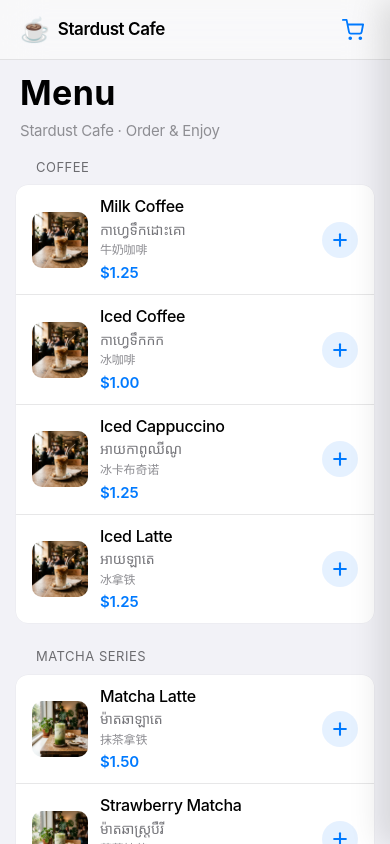
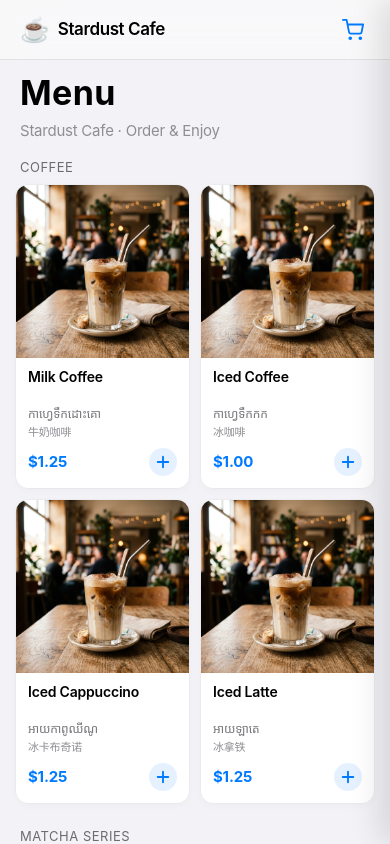
Before and after one commit to NhebPanha/menu_coffe_small_store, a Nuxt app: page / in a window 390 px wide. Shown: the top 844 px of the page. Built offline with nearby package versions, Linux system fonts and the light colour scheme.

Commit message:
feat(ui): display products in an elegant, responsive 2-column/3-column iOS grid layout

```diff
--- a/app/components/CategorySection.vue
+++ b/app/components/CategorySection.vue
@@ -1,12 +1,11 @@
 <template>
   <section class="category-section">
     <h2 class="section-header">{{ category.category }}</h2>
-    <div class="ios-card">
+    <div class="ios-grid-container">
       <MenuItem
-        v-for="(item, index) in category.items"
+        v-for="item in category.items"
         :key="item.id"
         :item="item"
-        :is-last="index === category.items.length - 1"
       />
     </div>
   </section>
@@ -31,12 +30,17 @@
   text-transform: uppercase;
   letter-spacing: 0.5px;
   color: #6c6c70;
-  margin: 0 0 8px 20px;
+  margin: 0 0 8px 4px;
 }
-.ios-card {
-  background: #fff;
-  border-radius: 12px;
-  overflow: hidden;
-  box-shadow: 0 0 0 0.5px rgba(0,0,0,0.04);
+.ios-grid-container {
+  display: grid;
+  grid-template-columns: repeat(2, 1fr);
+  gap: 12px;
+}
+@media (min-width: 520px) {
+  .ios-grid-container {
+    grid-template-columns: repeat(3, 1fr);
+    gap: 16px;
+  }
 }
 </style>
--- a/app/components/MenuItem.vue
+++ b/app/components/MenuItem.vue
@@ -1,21 +1,30 @@
 <template>
-  <div class="menu-row" :class="{ 'no-border': isLast }">
-    <img v-if="item.image" :src="item.image" :alt="item.en" class="row-image" />
-    <div class="row-info">
-      <div class="row-name">{{ item.en }}</div>
-      <div class="row-khmer">{{ item.kh }}</div>
-      <div class="row-chinese">{{ item.zh }}</div>
-      <div class="row-price">${{ item.price.toFixed(2) }}</div>
+  <div class="menu-card" @click="handleAdd">
+    <div class="card-image-wrapper">
+      <img v-if="item.image" :src="item.image" :alt="item.en" class="card-image" />
+      <Transition name="fade">
+        <div class="added-overlay" v-if="showToast">
+          <svg class="check-icon" xmlns="http://www.w3.org/2000/svg" width="32" height="32" viewBox="0 0 24 24" fill="none" stroke="currentColor" stroke-width="3" stroke-linecap="round" stroke-linejoin="round">
+            <polyline points="20 6 9 17 4 12"></polyline>
+          </svg>
+        </div>
+      </Transition>
     </div>
-    <button class="add-btn" @click="handleAdd">
-      <svg xmlns="http://www.w3.org/2000/svg" width="20" height="20" viewBox="0 0 24 24" fill="none" stroke="currentColor" stroke-width="2.5" stroke-linecap="round" stroke-linejoin="round">
-        <line x1="12" y1="5" x2="12" y2="19"/><line x1="5" y1="12" x2="19" y2="12"/>
-      </svg>
-    </button>
-    <!-- Toast feedback -->
-    <Transition name="toast">
-      <div class="added-toast" v-if="showToast">Added ✓</div>
-    </Transition>
+
+    <div class="card-info">
+      <div class="card-name">{{ item.en }}</div>
+      <div class="card-khmer">{{ item.kh }}</div>
+      <div class="card-chinese" v-if="item.zh">{{ item.zh }}</div>
+
+      <div class="card-footer">
+        <div class="card-price">${{ item.price.toFixed(2) }}</div>
+        <button class="add-btn" @click.stop="handleAdd">
+          <svg xmlns="http://www.w3.org/2000/svg" width="18" height="18" viewBox="0 0 24 24" fill="none" stroke="currentColor" stroke-width="2.5" stroke-linecap="round" stroke-linejoin="round">
+            <line x1="12" y1="5" x2="12" y2="19"/><line x1="5" y1="12" x2="19" y2="12"/>
+          </svg>
+        </button>
+      </div>
+    </div>
   </div>
 </template>
 
@@ -26,10 +35,6 @@
   item: {
     type: Object,
     required: true
-  },
-  isLast: {
-    type: Boolean,
-    default: false
   }
 })
 const { addToCart } = useCart()
@@ -43,100 +48,128 @@
 </script>
 
 <style scoped>
-.menu-row {
+.menu-card {
+  background: var(--ios-card, #ffffff);
+  border-radius: 12px;
+  overflow: hidden;
+  box-shadow: 0 0 0 0.5px rgba(0,0,0,0.04), 0 2px 8px rgba(0,0,0,0.03);
+  display: flex;
+  flex-direction: column;
+  transition: transform 0.15s ease, box-shadow 0.15s ease;
+  cursor: pointer;
+  -webkit-user-select: none;
+  user-select: none;
+}
+.menu-card:active {
+  transform: scale(0.96);
+  box-shadow: 0 0 0 0.5px rgba(0,0,0,0.04), 0 1px 4px rgba(0,0,0,0.02);
+}
+.card-image-wrapper {
+  position: relative;
+  width: 100%;
+  aspect-ratio: 1 / 1;
+  overflow: hidden;
+  background: #f2f2f7;
+}
+.card-image {
+  width: 100%;
+  height: 100%;
+  object-fit: cover;
+  transition: transform 0.3s ease;
+}
+.menu-card:hover .card-image {
+  transform: scale(1.04);
+}
+.added-overlay {
+  position: absolute;
+  top: 0;
+  left: 0;
+  right: 0;
+  bottom: 0;
+  background: rgba(48, 209, 88, 0.88);
+  backdrop-filter: blur(2px);
+  -webkit-backdrop-filter: blur(2px);
   display: flex;
   align-items: center;
-  padding: 10px 16px;
-  gap: 12px;
-  border-bottom: 0.5px solid rgba(60, 60, 67, 0.12);
-  position: relative;
-  transition: background 0.15s;
+  justify-content: center;
+  color: white;
+  z-index: 2;
 }
-.menu-row:active {
-  background: rgba(0,0,0,0.02);
+.check-icon {
+  animation: checkPop 0.3s cubic-bezier(0.175, 0.885, 0.32, 1.275);
 }
-.menu-row.no-border {
-  border-bottom: none;
+@keyframes checkPop {
+  0% { transform: scale(0.5); opacity: 0; }
+  100% { transform: scale(1); opacity: 1; }
 }
-.row-image {
-  width: 56px;
-  height: 56px;
-  border-radius: 10px;
-  object-fit: cover;
-  flex-shrink: 0;
+.card-info {
+  padding: 10px 12px 12px;
+  display: flex;
+  flex-direction: column;
+  flex: 1;
 }
-.row-info {
-  flex: 1;
-  min-width: 0;
+.card-name {
+  font-size: 14px;
+  font-weight: 600;
+  color: #000;
+  letter-spacing: -0.2px;
+  line-height: 1.25;
+  display: -webkit-box;
+  -webkit-line-clamp: 2;
+  -webkit-box-orient: vertical;
+  overflow: hidden;
+  height: 35px;
+  margin-bottom: 2px;
 }
-.row-name {
-  font-size: 16px;
-  font-weight: 500;
-  color: #000;
-  letter-spacing: -0.3px;
+.card-khmer {
+  font-size: 12px;
+  color: var(--ios-secondary, #3c3c43);
+  opacity: 0.7;
+  white-space: nowrap;
+  overflow: hidden;
+  text-overflow: ellipsis;
+  margin-bottom: 1px;
 }
-.row-khmer {
-  font-size: 14px;
-  color: #3c3c43;
-  margin-top: 1px;
-  opacity: 0.7;
+.card-chinese {
+  font-size: 11px;
+  color: var(--ios-tertiary, #8e8e93);
+  white-space: nowrap;
+  overflow: hidden;
+  text-overflow: ellipsis;
+  margin-bottom: 8px;
 }
-.row-chinese {
-  font-size: 12px;
-  color: #8e8e93;
-  margin-top: 1px;
+.card-footer {
+  display: flex;
+  align-items: center;
+  justify-content: space-between;
+  margin-top: auto;
 }
-.row-price {
+.card-price {
   font-size: 15px;
-  font-weight: 600;
-  color: #007aff;
-  margin-top: 3px;
+  font-weight: 700;
+  color: var(--ios-blue, #007aff);
 }
 .add-btn {
-  width: 36px;
-  height: 36px;
+  width: 28px;
+  height: 28px;
   border-radius: 50%;
   border: none;
   background: rgba(0, 122, 255, 0.1);
-  color: #007aff;
+  color: var(--ios-blue, #007aff);
   cursor: pointer;
   display: flex;
   align-items: center;
   justify-content: center;
-  flex-shrink: 0;
   transition: background 0.15s, transform 0.1s;
 }
 .add-btn:active {
   background: rgba(0, 122, 255, 0.2);
-  transform: scale(0.92);
+  transform: scale(0.9);
 }
-
-/* Toast animation */
-.added-toast {
-  position: absolute;
-  top: 50%;
-  right: 60px;
-  transform: translateY(-50%);
-  background: #30d158;
-  color: white;
-  font-size: 12px;
-  font-weight: 600;
-  padding: 4px 10px;
-  border-radius: 12px;
-  pointer-events: none;
+.fade-enter-active, .fade-leave-active {
+  transition: opacity 0.2s ease;
 }
-.toast-enter-active {
-  animation: toastIn 0.2s ease;
-}
-.toast-leave-active {
-  animation: toastOut 0.3s ease;
-}
-@keyframes toastIn {
-  from { opacity: 0; transform: translateY(-50%) scale(0.8); }
-  to { opacity: 1; transform: translateY(-50%) scale(1); }
-}
-@keyframes toastOut {
-  from { opacity: 1; transform: translateY(-50%) scale(1); }
-  to { opacity: 0; transform: translateY(-50%) scale(0.8); }
+.fade-enter-from, .fade-leave-to {
+  opacity: 0;
 }
 </style>
```
